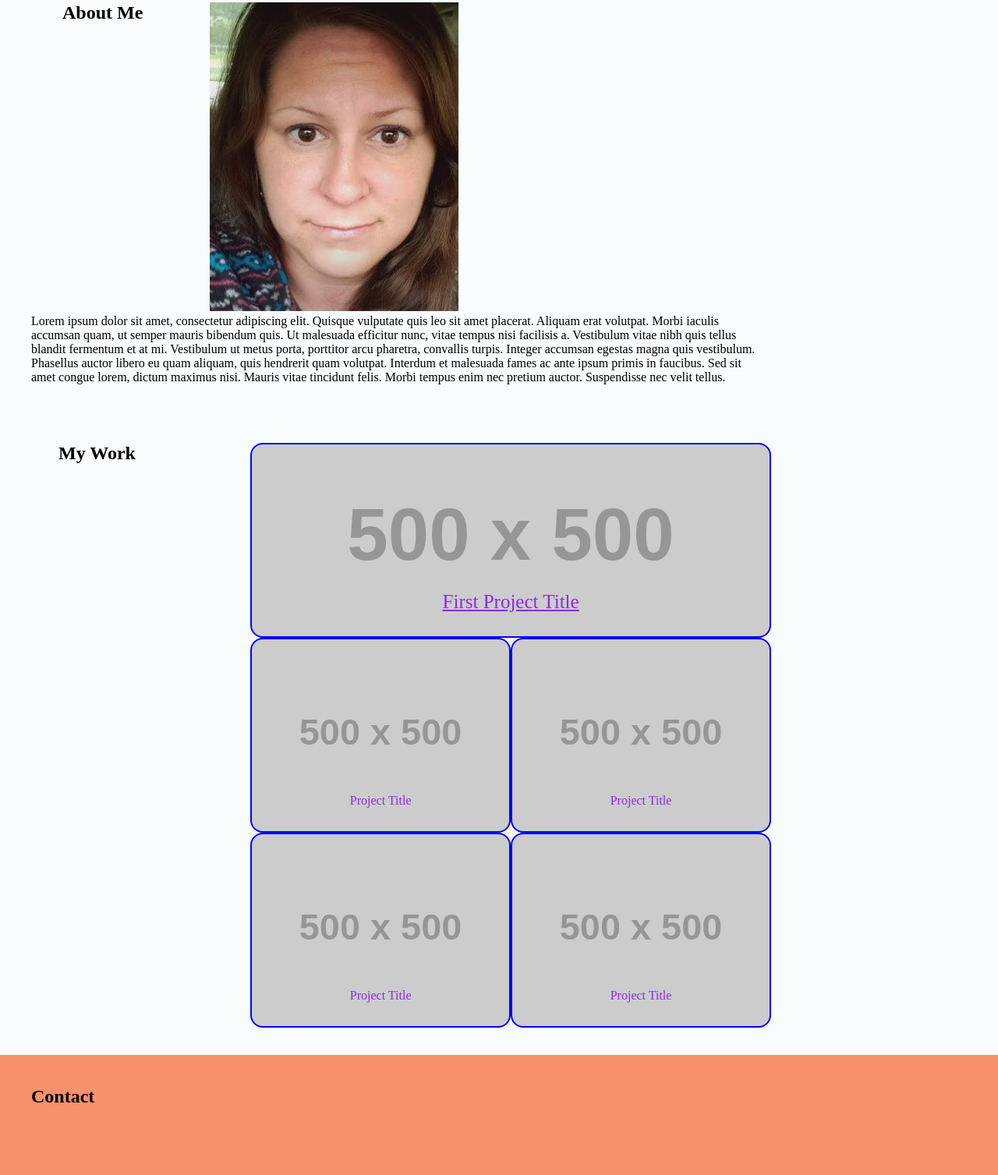
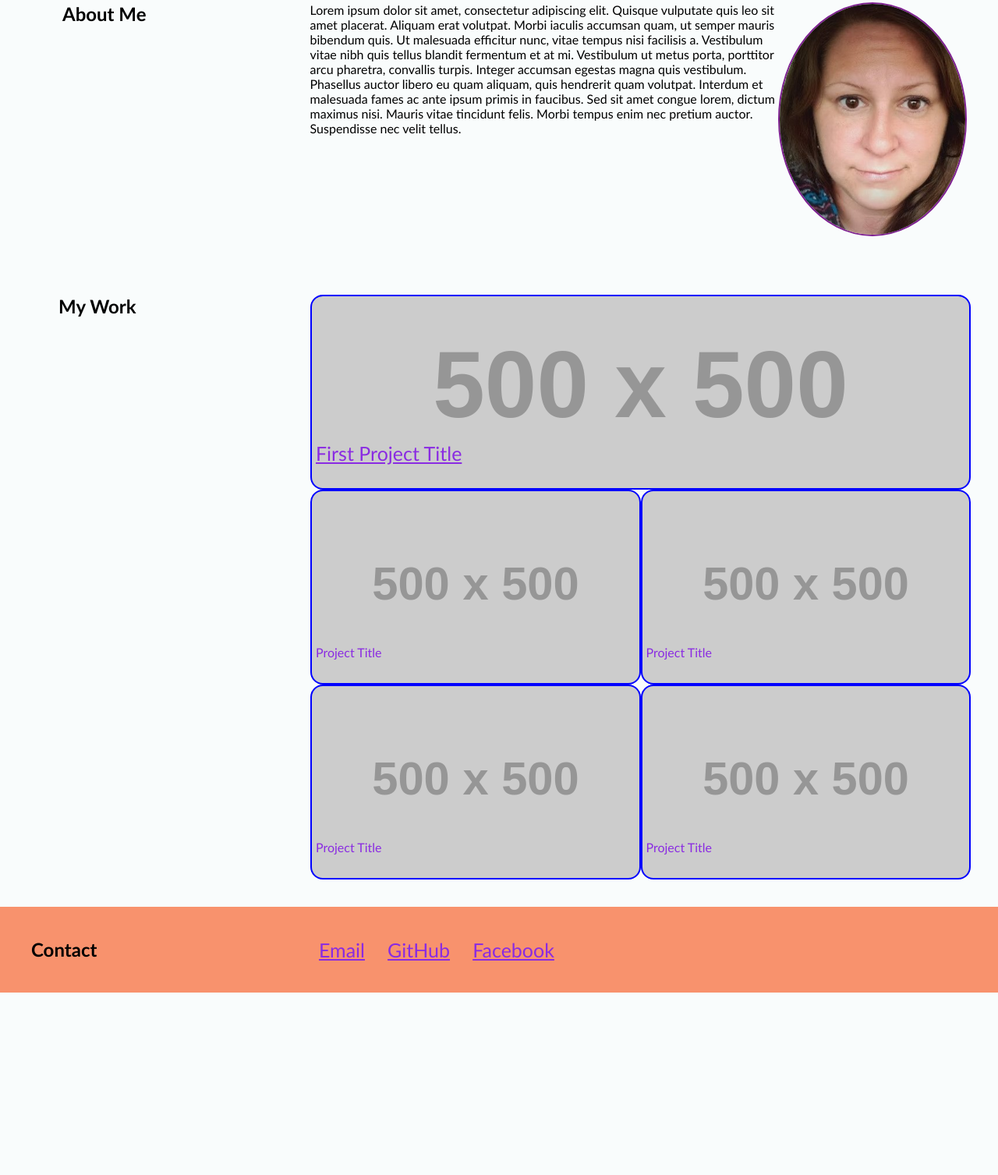
Before and after one commit to pamelac21/Portfolio, a plain HTML site: page index.html in a window 1280 px wide. Shown: the part 127-1634 px from the top of the page at 78% size. After the commit the page ends 1400 px from the top, so only its background shows below. Drawn offline with Linux system fonts and the light colour scheme; placeholder pictures from the web are drawn by us.

Commit message:
fixed positioning

```diff
--- a/assets/stylesheet.css
+++ b/assets/stylesheet.css
@@ -2,6 +2,7 @@
     box-sizing: border-box;
     padding: 0;
     margin: 0;
+    font-family: 'Gill Sans', 'Gill Sans MT', Calibri, 'Trebuchet MS', sans-serif;
   }
 
 :root {
@@ -25,7 +26,6 @@ body {
     padding: 15px;
     margin-left: 20px;
     float: left;
-    font-family: 'Gill Sans', 'Gill Sans MT', Calibri, 'Trebuchet MS', sans-serif;
     font-size: 20px;
 }
 
@@ -43,6 +43,7 @@ h1 {
 .header ul li {
     display: inline-block;
     margin-left: 25px;
+
 }
 
 a {
@@ -51,35 +52,40 @@ a {
     font-size: 25px;
 }
 
+a:hover {
+    text-decoration-style: wavy;
+    opacity: 50%;
+}
+
 .about {
-    display: inline-block;
-    box-sizing: border-box;
-    width: 80%;
+    width: 100%;
     padding: 40px;
+    float: left;
 }
 
 .about h2 {
-    float: left;
+    display: inline;
     width: 20%;
     margin-left: 40px;
 }
 
-.about h2 img {
-    border: 3px solid rgb(126, 32, 145);
+.about img {
+    max-height: 300px;
+    border: 2px solid rgb(126, 32, 145);
     border-radius: 50%;
-    float: left;
+    float: right;
 }
 
-.about h2 img p {
+.about p {
     float: right;
-    width: 20%;
-    text-align: center;
+    width: 50%;
+    text-align: inherit;
 }
 
 
 .work {
     padding: 35px;
-    width: 80%;
+    width: 100%;
     float: left;
 }
 
@@ -95,21 +101,21 @@ a {
     /*REPLACE background img when you have pictures to display*/
 }
 
-#second {
+/*#second {}*/
     /*REPLACE*/
-}
 
- #third {
+
+ /*#third {}*/
     /*REPLACE*/
-}
 
-#fourth {
+
+/*#fourth {}*/
     /*REPLACE*/
-}
 
-#fifth {
+
+/*#fifth {}*/
     /*REPLACE*/
-}
+
 
 .flex-container {
     float: right;
@@ -141,9 +147,10 @@ a {
     margin-top: auto;
     width: 100%;
     background-color: transparent;
+    text-decoration: none;
     color: blueviolet;
     padding: 10px 5px;
-    text-align: center;
+    text-align: start;
 }
 
 
@@ -153,10 +160,23 @@ a {
     padding: 40px 0;
     margin-top: auto;
     float: left;
+    position: bottom;
 }
 
 .contact h2 {
+    display: inline;
     margin-left: 40px;
+    width: 20%;
+}
+
+.contact ul {
+    float: right;
+    width: 70%;
+}
+
+.contact ul li {
+    display: inline-block;
+    margin-left: 25px;
 }
 
 
--- a/index.html
+++ b/index.html
@@ -29,7 +29,7 @@
 
     <section class="about" id="about">
         <h2>About Me</h2>
-                    <img src="./assets/picMe.jpg" alt="Pam Pic">
+                    <img src="./assets/images/picMe.jpg" alt="Pam Pic">
                 <p>
                     Lorem ipsum dolor sit amet, consectetur adipiscing elit. Quisque vulputate quis leo sit amet placerat. Aliquam erat volutpat. Morbi iaculis accumsan quam, ut semper mauris bibendum quis. Ut malesuada efficitur nunc, vitae tempus nisi facilisis a. Vestibulum vitae nibh quis tellus blandit fermentum et at mi. Vestibulum ut metus porta, porttitor arcu pharetra, convallis turpis. Integer accumsan egestas magna quis vestibulum. Phasellus auctor libero eu quam aliquam, quis hendrerit quam volutpat. Interdum et malesuada fames ac ante ipsum primis in faucibus. Sed sit amet congue lorem, dictum maximus nisi. Mauris vitae tincidunt felis. Morbi tempus enim nec pretium auctor. Suspendisse nec velit tellus.
                 </p>
@@ -55,9 +55,10 @@
     <section class="contact" id="contact">
         <h2>Contact</h2>
             <ul>
-                <li><a href=""></a></li>
-                <li><a href=""></a></li>
-                <li><a href=""></a></li>
+                <li><a href="mailto: pamelac021@gmail.com">Email</a></li>
+                <li><a href="https://github.com/pamelac21">GitHub</a></li>
+                <!--replace when you have something to fill below-->
+                <li><a href="https://www.facebook.com">Facebook</a></li>
 
             </ul>
     </section>
```
Also changed, not shown: assets/images/picMe.jpg (renamed from assets/picMe.jpg), 1 other file.
